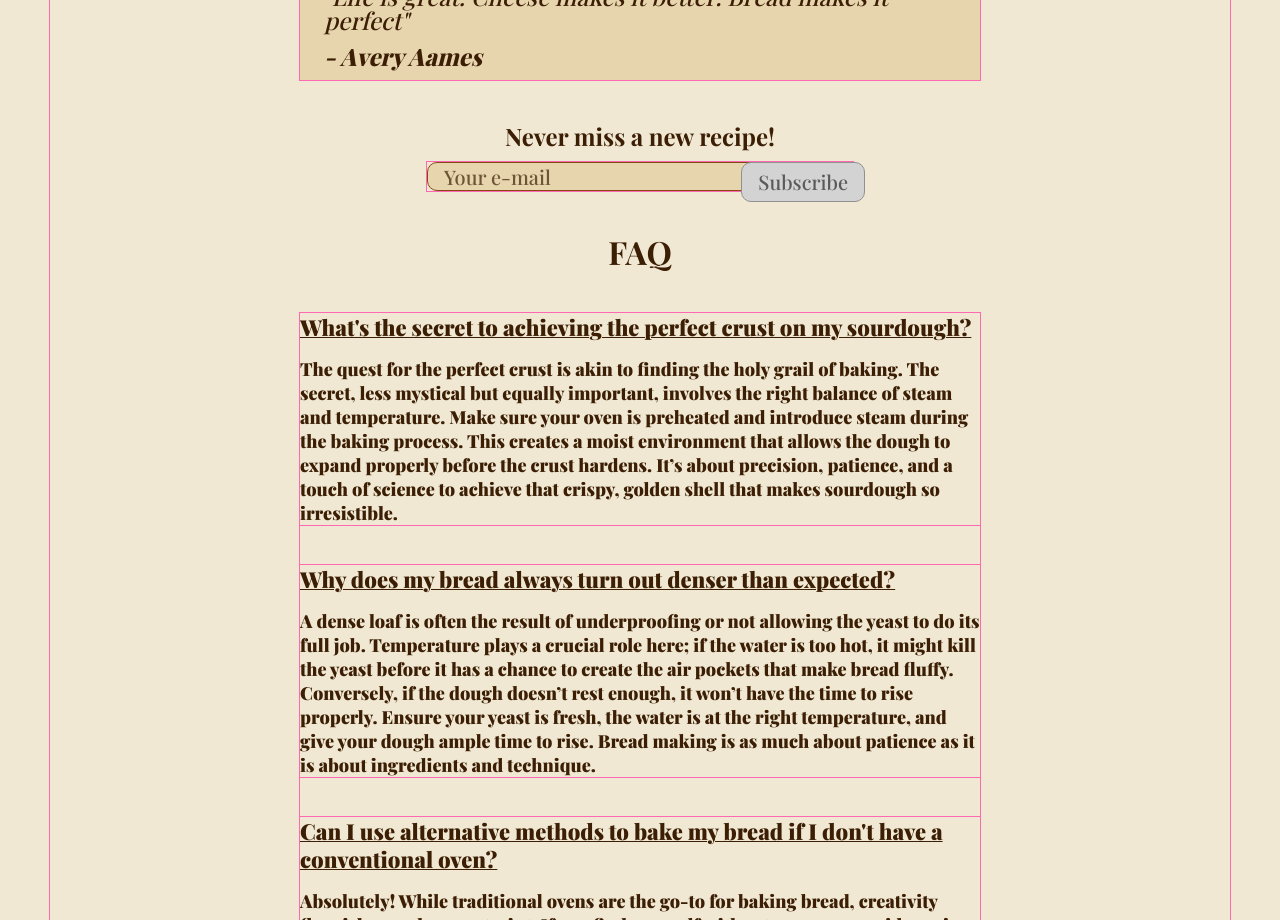
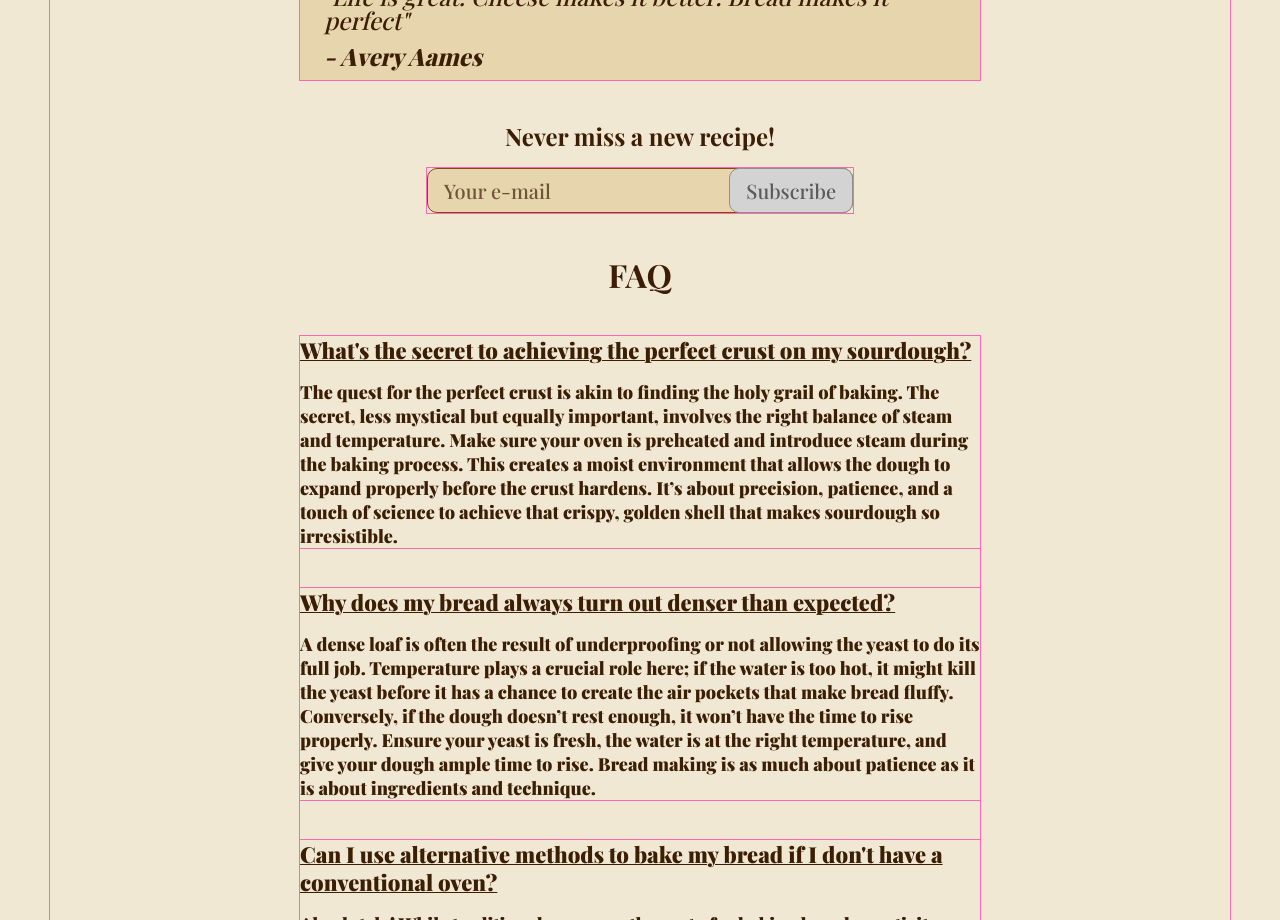
Before and after one commit to Medieinstitutet/fed23d-grafiska-verktyg-olympia, a React (Vite) app: page / in a window 1280 px wide. Shown: the part 2880-3800 px from the top of the page. Built offline with nearby package versions, Linux system fonts and the light colour scheme; a web font is replaced by a local one.

Commit message:
:lipstick: style container around input and button, made it flexbox and changed dimension when changing screensize

```diff
--- a/src/scss/layouts/_subscribe-container.scss
+++ b/src/scss/layouts/_subscribe-container.scss
@@ -1,14 +1,11 @@
 .subscription-panel {
   border-radius: 6px;
-  position: relative;
-  height: 35px;
   width: 100%;
   max-width: 350px;
   font-weight: 500;
-  margin-bottom: 30px;
+  @include flexCenter($ai: center, $fd: column, $gap: 16px);
 
   @include response(md) {
-    height: 40px;
     max-width: 450px;
     padding: 0 12px;
   }
@@ -22,7 +19,6 @@
   .subscription-heading {
     text-align: center;
     font-size: 1.25rem;
-    margin-bottom: 10px;
 
     @include response(md) {
       font-size: size(sm);
@@ -30,13 +26,21 @@
 
     @include response(lg) {
       font-size: size(lg);
-      margin-bottom: 15px;
     }
+  }
+
+  .input-wrapper {
+    position: relative;
+    height: 35px;
+    width: 100%;
+    @include response(md) {
+      height: 45px;
     }
 
     input {
       height: 100%;
       width: 100%;
+      height: 35px;
       border-radius: 10px;
       padding: 0 10px;
       font-size: 1rem;
@@ -61,6 +65,7 @@
       }
 
       @include response(md) {
+        height: 45px;
         font-size: 1.25rem;
         padding: 0 12px;
       }
@@ -71,6 +76,7 @@
     }
 
     .subscribe-button {
+      height: 35px;
       border: 1px solid color(secondary);
       color: color(primaryText);
       background-color: color(tertiary);
@@ -88,6 +94,7 @@
       }
 
       @include response(md) {
+        height: 45px;
         font-size: 1.25rem;
         padding: 0 12px;
       }
@@ -103,3 +110,4 @@
       }
     }
   }
+}
```
Also changed, not shown: src/scss/style.css, 1 other file (tests, documents, lock files or other folders). Lines whose indentation alone changed are shown as unchanged.
